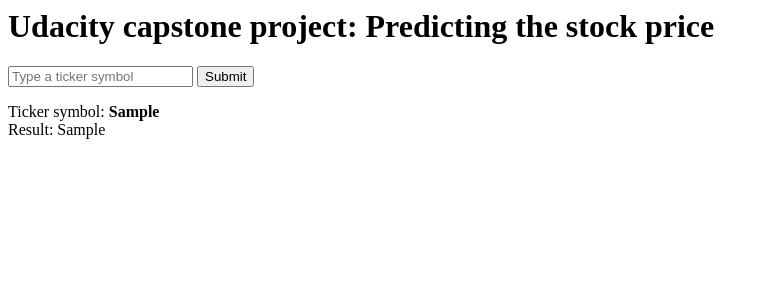
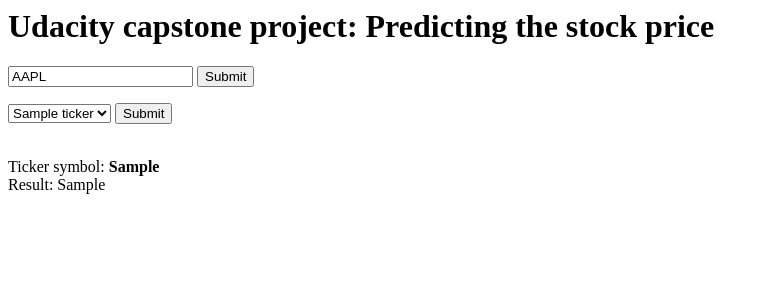
Before and after one commit to wibo-pipping/udacity_data_scientist_capstone, a Flask app: template app/templates/home.html in a window 1280 px wide. Shown: the top 300 px of the page, without its empty margins (0-769 px from the left). Run offline with Flask 2, Linux system fonts and the light colour scheme; the template is opened without the code that fills it: most values are stand-ins (such as "Sample title", 1, 10 or a date in 2020); parts of the project's set-up code (start-up, migrations or seed data) failed here and were passed over; some libraries are stand-ins or nearby versions.

Commit message:
Add a dropdown menu for input over input box

```diff
--- a/app/main.py
+++ b/app/main.py
@@ -1,5 +1,5 @@
 from flask import Flask, render_template, request, jsonify
-from get_data import get_ticker_data, create_candle_json, create_bar_chart, create_line_chart
+from get_data import get_ticker_data, generate_line_graph_json
 
 app = Flask(__name__)
 
@@ -8,19 +8,22 @@ def home():
     """
     Displays the homepage.
     """
+    tickers = ['AAPL','GOOG','MSFT']
 
-    return render_template('home.html')
+    return render_template('home.html', ticker_options = tickers)
 
 @app.route('/', methods=['POST'])
 def process_request():
     ticker_symbol = request.form.get('ticker_symbol', None)
-    ticker_symbol = 'AAPL' if not ticker_symbol else ticker_symbol ## temporary
+    ticker_symbol_dropdown = request.form.get('ticker_symbol_dropdown',None)
 
+    if not ticker_symbol:
+        ticker_symbol = ticker_symbol_dropdown
 
     df = get_ticker_data(ticker_symbol)
     ticker_table = df.tail(10).loc[:,['adj_close']].T.to_html()
 
-    line_graphJSON = create_line_chart(df, ticker_symbol)
+    line_graphJSON = generate_line_graph_json(df, ticker_symbol)
 
     return render_template('home.html',
                            ticker_symbol=ticker_symbol,
--- a/app/templates/home.html
+++ b/app/templates/home.html
@@ -1,13 +1,25 @@
 {% extends "layout.html" %}
 
 
+{% block content %}
+<div>
+  <form method="post">
+      <input type="text" name="ticker_symbol" value="AAPL", placeholder="Type a ticker symbol"/>
+      <input type="submit">
+  </form>
+</div>
 
-{% block content %}
-<form method="post">
-    <input type="text" name="ticker_symbol" value="", placeholder="Type a ticker symbol"/>
+<div>
+  <form method="post">
+    <select name="ticker_symbol_dropdown" method="POST" action="/">
+    {% for ticker in ticker_options %}
+      <option value="{{ ticker }}">{{ ticker }}</option>
+    {% endfor %}
+    </select>
     <input type="submit">
-</form>
-
+  </form>
+</div>
+<br>
 {% endblock %}
 
 {% block ticker_table %}
```
